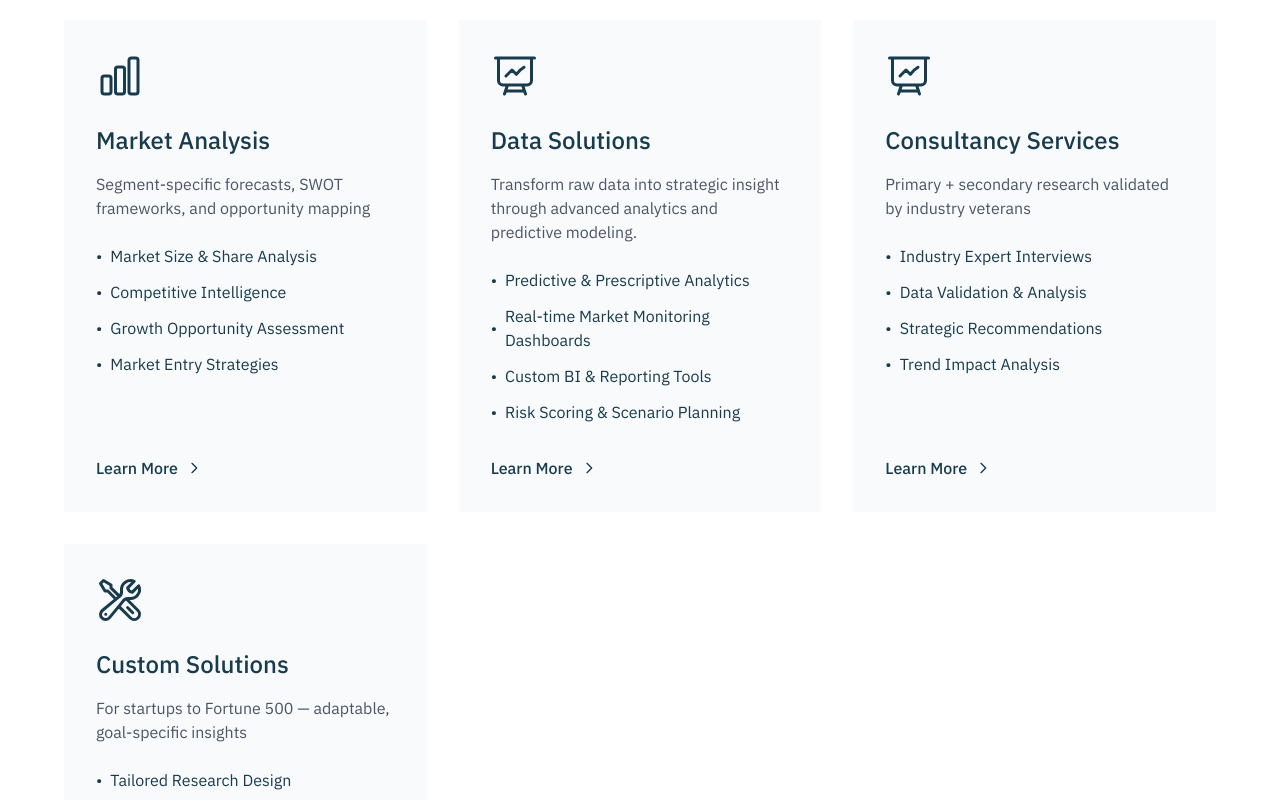
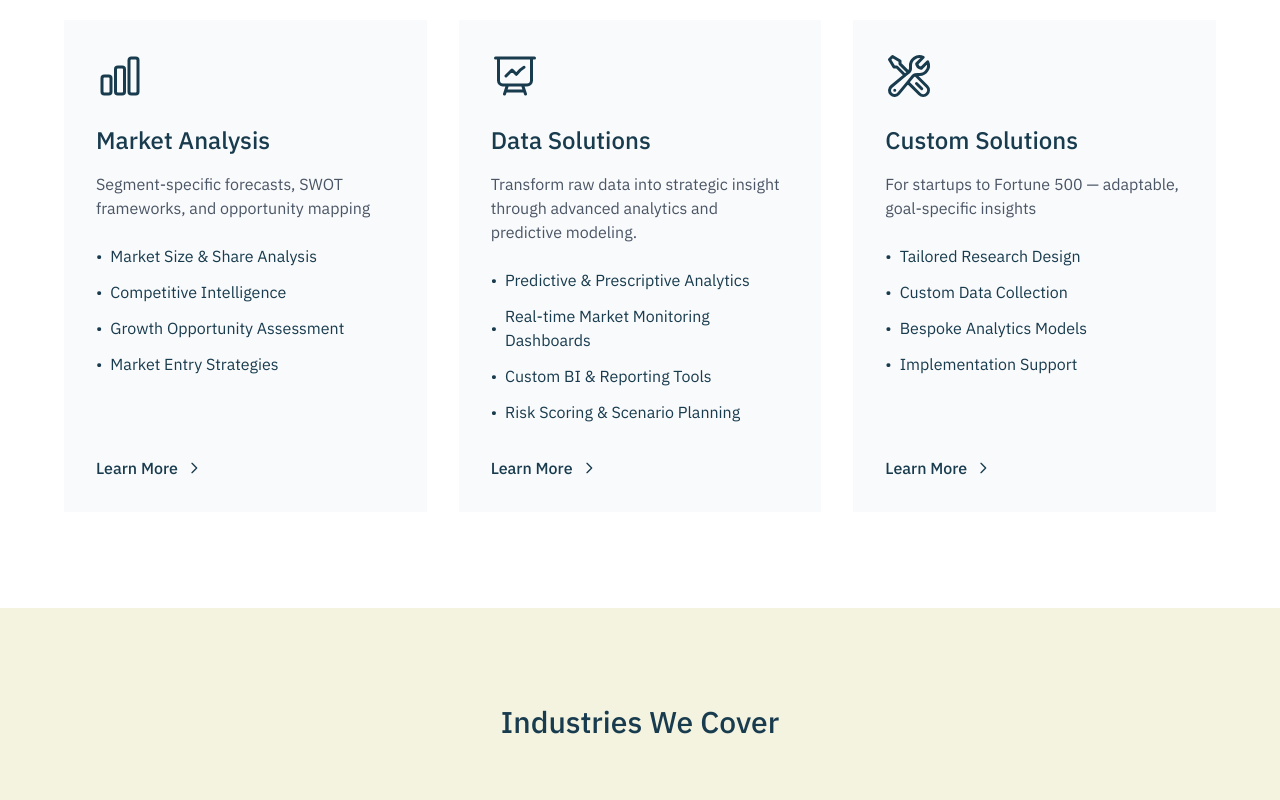
Before and after one commit to Aniket-89/DataSciencePro, a React (Vite) app: page / in a window 1280 px wide. Shown: the part 900-1700 px from the top of the page. Built offline with nearby package versions, Linux system fonts and the light colour scheme; the HTML template or start-up script is replaced by a standard one.

Commit message:
services overview-removed a card

```diff
--- a/src/components/home/ServicesOverview.tsx
+++ b/src/components/home/ServicesOverview.tsx
@@ -31,18 +31,18 @@ const services = [
     ],
     link: '/services/data-analysis'
   },
-  {
-    icon: PresentationChartLineIcon,
-    title: 'Consultancy Services',
-    description: 'Primary + secondary research validated by industry veterans',
-    deliverables: [
-      'Industry Expert Interviews',
-      'Data Validation & Analysis',
-      'Strategic Recommendations',
-      'Trend Impact Analysis'
-    ],
-    link: '/services/reports'
-  },
+  // {
+  //   icon: PresentationChartLineIcon,
+  //   title: 'Consultancy Services',
+  //   description: 'Primary + secondary research validated by industry veterans',
+  //   deliverables: [
+  //     'Industry Expert Interviews',
+  //     'Data Validation & Analysis',
+  //     'Strategic Recommendations',
+  //     'Trend Impact Analysis'
+  //   ],
+  //   link: '/services/reports'
+  // },
   {
     icon: WrenchScrewdriverIcon,
     title: 'Custom Solutions',
```
